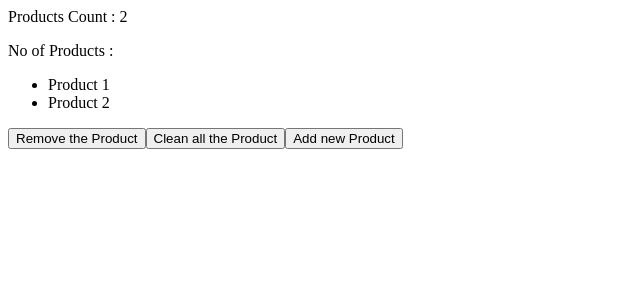
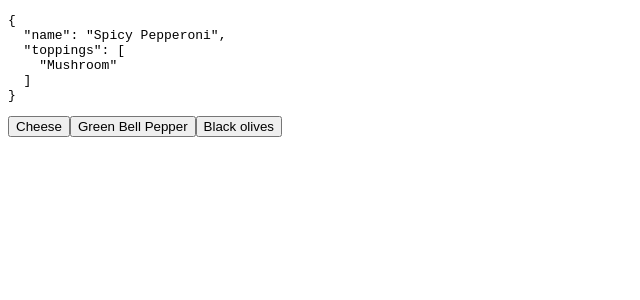
Before and after one commit to Murugananthstr/FullCourseReact18withTypeScript, a React (Vite) app in the folder react-app/: page / in a window 1280 px wide. Shown: the top 300 px of the page, without its empty margins (0-640 px from the left). Built offline with nearby package versions, Linux system fonts and the light colour scheme.

Commit message:
Pizaa exercise for updating differet type of state object

```diff
--- a/react-app/src/App.tsx
+++ b/react-app/src/App.tsx
@@ -1,34 +1,25 @@
 import { useState } from "react";
-import Button from "./components/Button/Button";
-import Like from "./components/Like/Like";
-import Message from "./components/Message";
-import produce from "immer";
-import NavBar from "./components/NavBar";
-import ShoppingCart, { Product } from "./components/ShoppingCart";
 
 function App() {
-  const items: Product[] = [
-    { productId: 1, title: "Product 1" },
-    { productId: 2, title: "Product 2" },
-  ];
+  const [pizza, setPizza] = useState({
+    name: "Spicy Pepperoni",
+    toppings: ["Mushroom"],
+  });
 
-  const [products, setProducts] = useState(items);
-
-  const handleRemovProduct = () => {
-    setProducts(products.filter((x) => x.productId != 2));
+  const handleAddingToppings = (toppingsName: string) => {
+    setPizza({ ...pizza, toppings: [...pizza.toppings, toppingsName] });
   };
 
   return (
     <div>
-      <NavBar noOfProducts={products.length} />
-      <ShoppingCart
-        products={products}
-        onRemove={handleRemovProduct}
-        onClear={() => setProducts([])}
-        onAdd={() =>
-          setProducts([...products, { productId: 3, title: "Product 3" }])
-        }
-      />
+      <pre>{JSON.stringify(pizza, null, 2)}</pre>
+      <button onClick={() => handleAddingToppings("Cheese")}> Cheese</button>
+      <button onClick={() => handleAddingToppings("Green Bell Pepper")}>
+        Green Bell Pepper
+      </button>
+      <button onClick={() => handleAddingToppings("Black olives")}>
+        Black olives
+      </button>
     </div>
   );
 }
```
